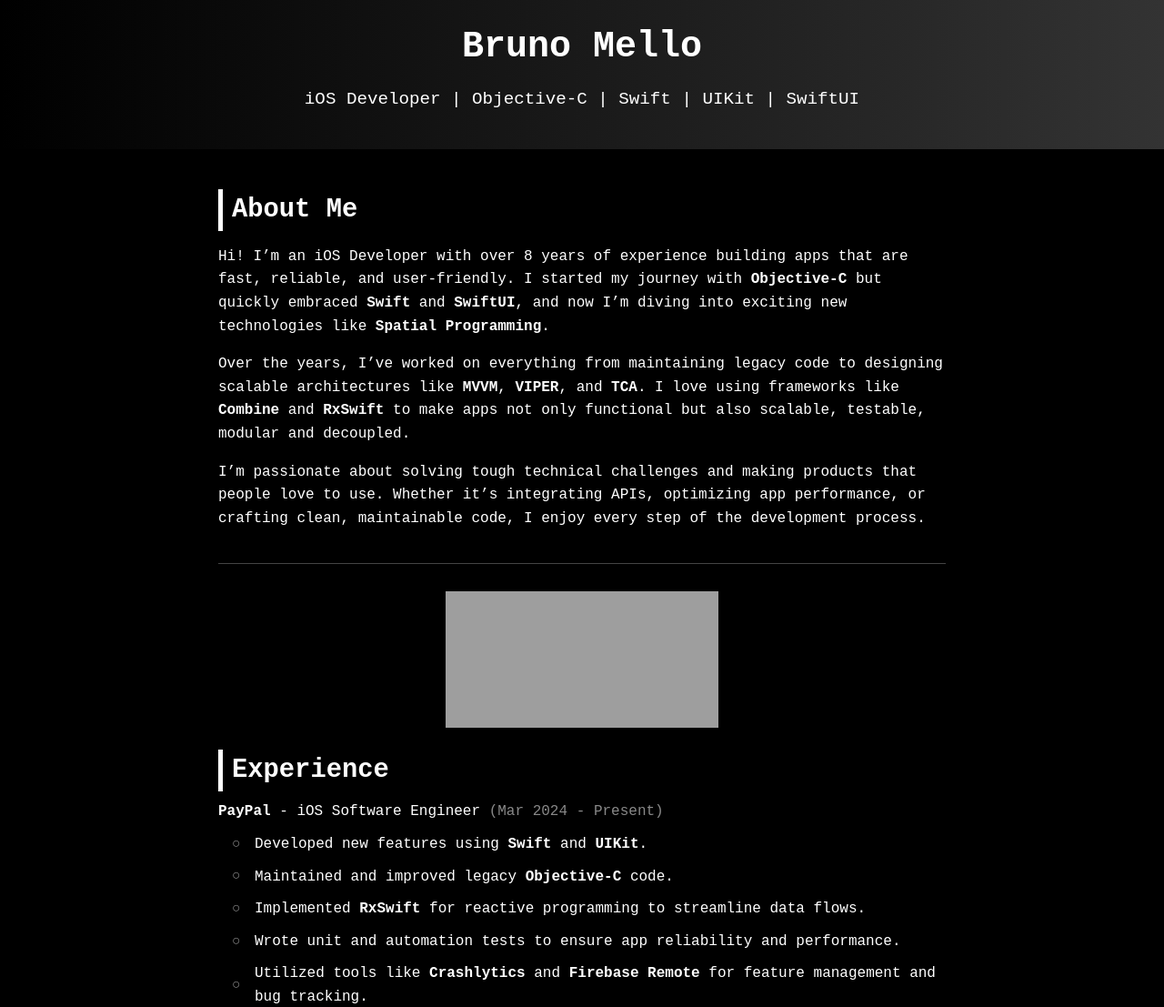
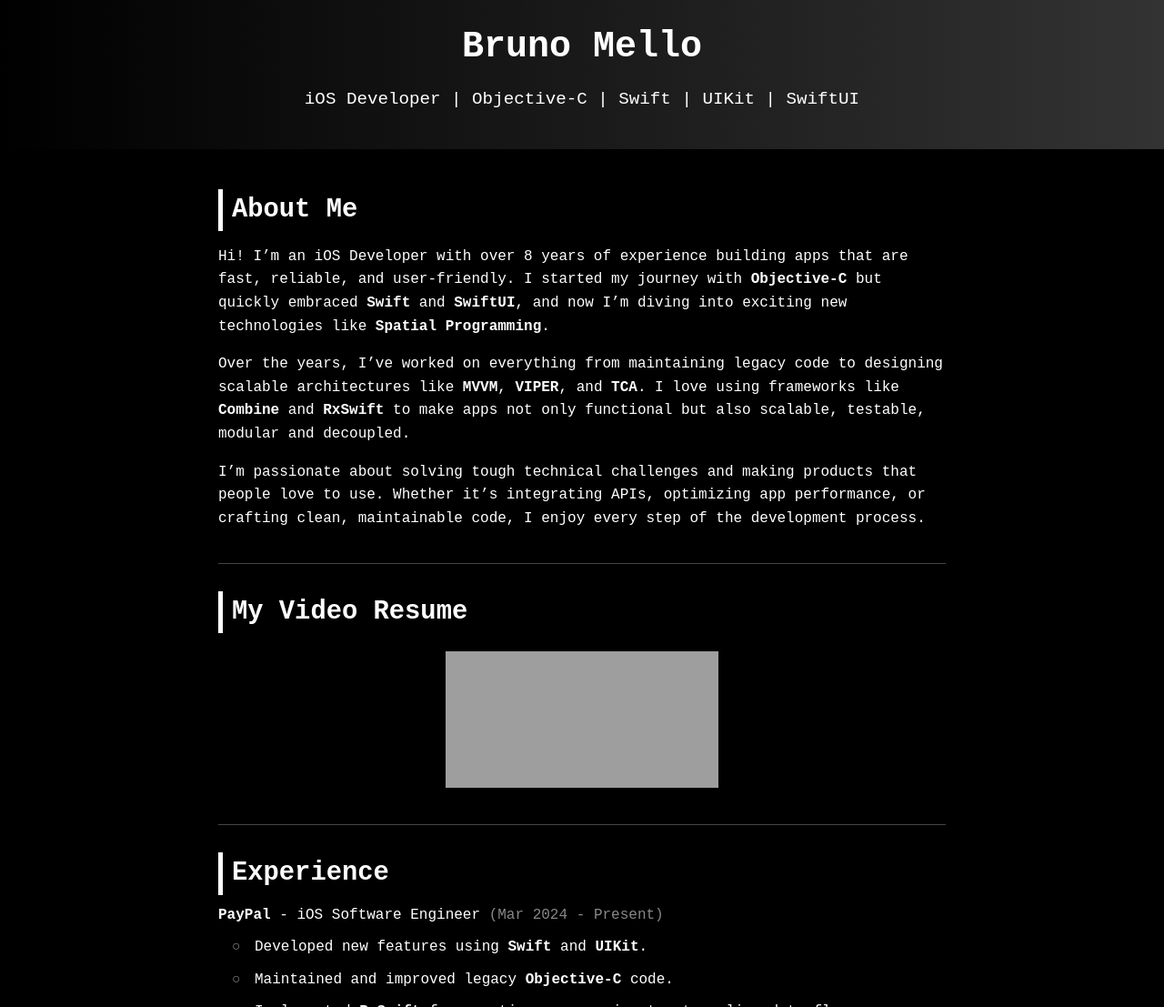
Before and after one commit to BrunoCerberus/BrunoCerberus.github.io, a plain HTML site: page index.html in a window 1280 px wide. Shown: the top 1107 px of the page at 91% size. Drawn offline with Linux system fonts and the light colour scheme; grey boxes are pictures that could not be loaded.

Commit message:
Wrap it into a section

```diff
--- a/index.html
+++ b/index.html
@@ -30,6 +30,8 @@
                 every step of the development process.
             </p>
         </section>
+        <section>
+            <h2>My Video Resume</h2>
             <div class="video-container">
                 <iframe
                     src="https://www.youtube.com/embed/5rxBpDu5TpY"
@@ -39,6 +41,8 @@
                     allowfullscreen>
                 </iframe>
             </div>
+        </section>
+
         <section>
             <h2>Experience</h2>
             <ul>
```
Lines whose indentation alone changed are shown as unchanged.
